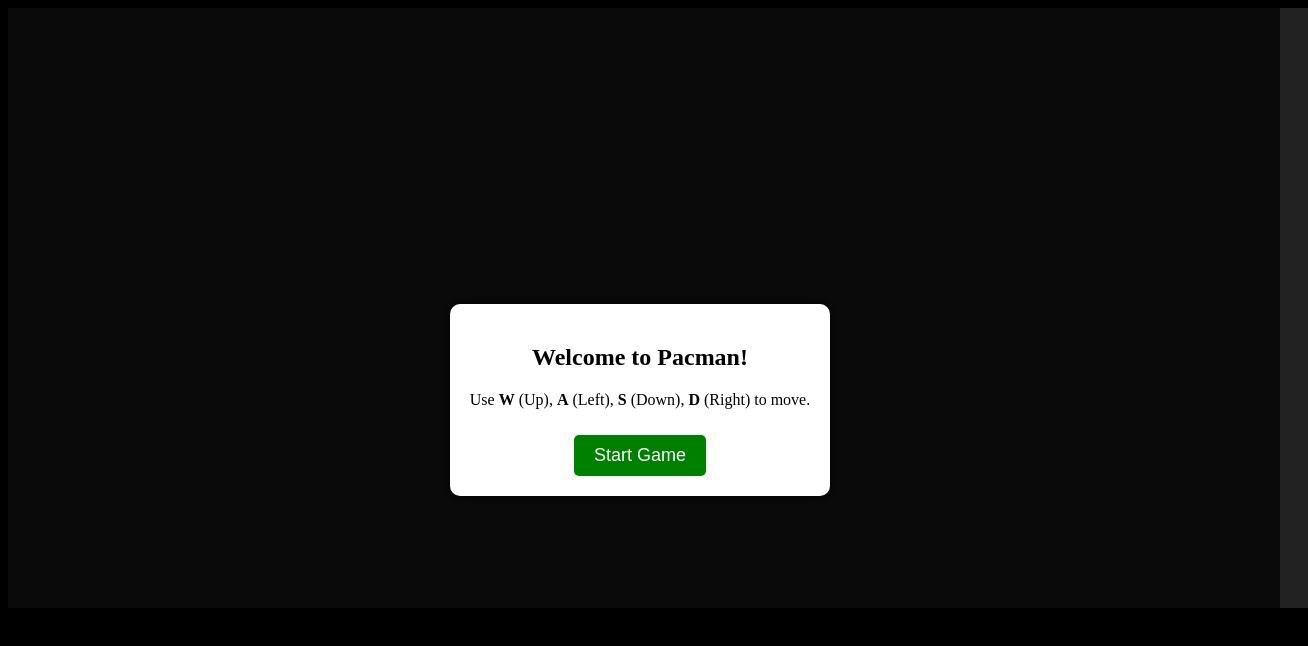
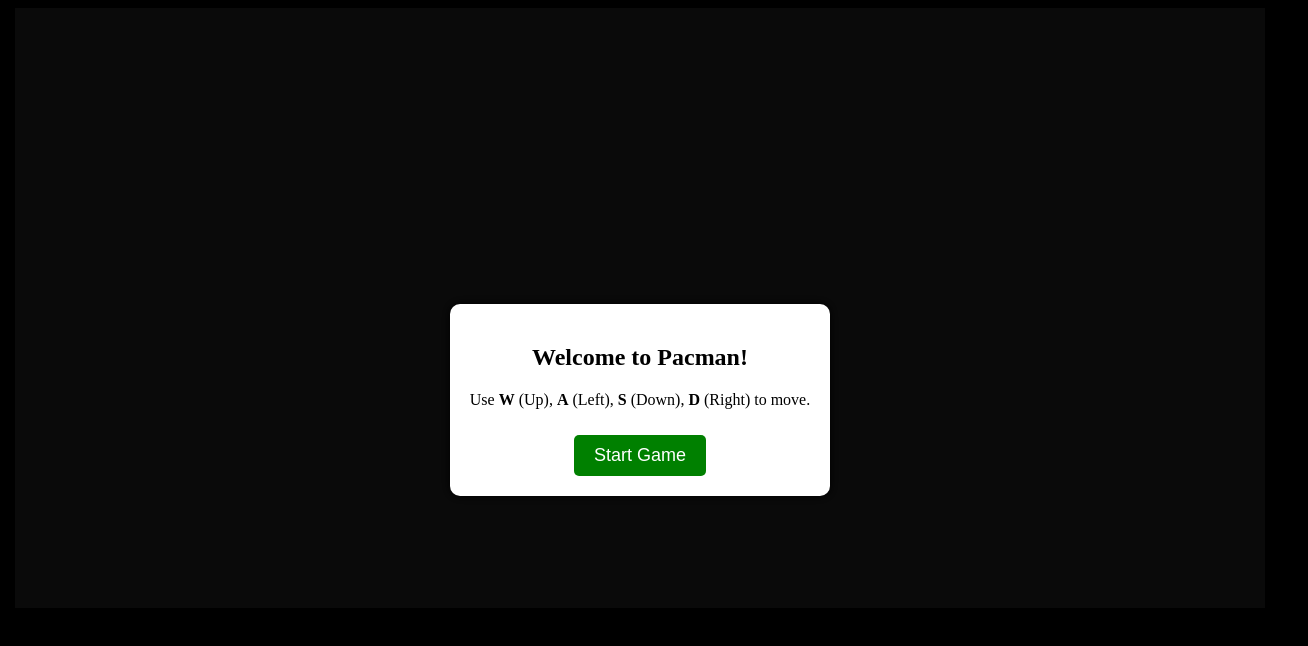
Before and after one commit to dovbyk/pacman.js, a plain HTML site: page index.html in a window 1280 px wide. Shown: the whole page, 1308 px wide, since content can reach past the window. Drawn offline with Linux system fonts and the light colour scheme.

Commit message:
Update index.html

```diff
--- a/index.html
+++ b/index.html
@@ -7,7 +7,7 @@
     <link rel="stylesheet" href="styles.css">
 </head>
 <body>
-    <canvas id="gameCanvas" width="1300" height="600"></canvas>
+    <canvas id="gameCanvas" width="1250" height="600"></canvas>
 
     <div id="startGameModal" class="start-modal">
     <div class="start-modal-content">
```
